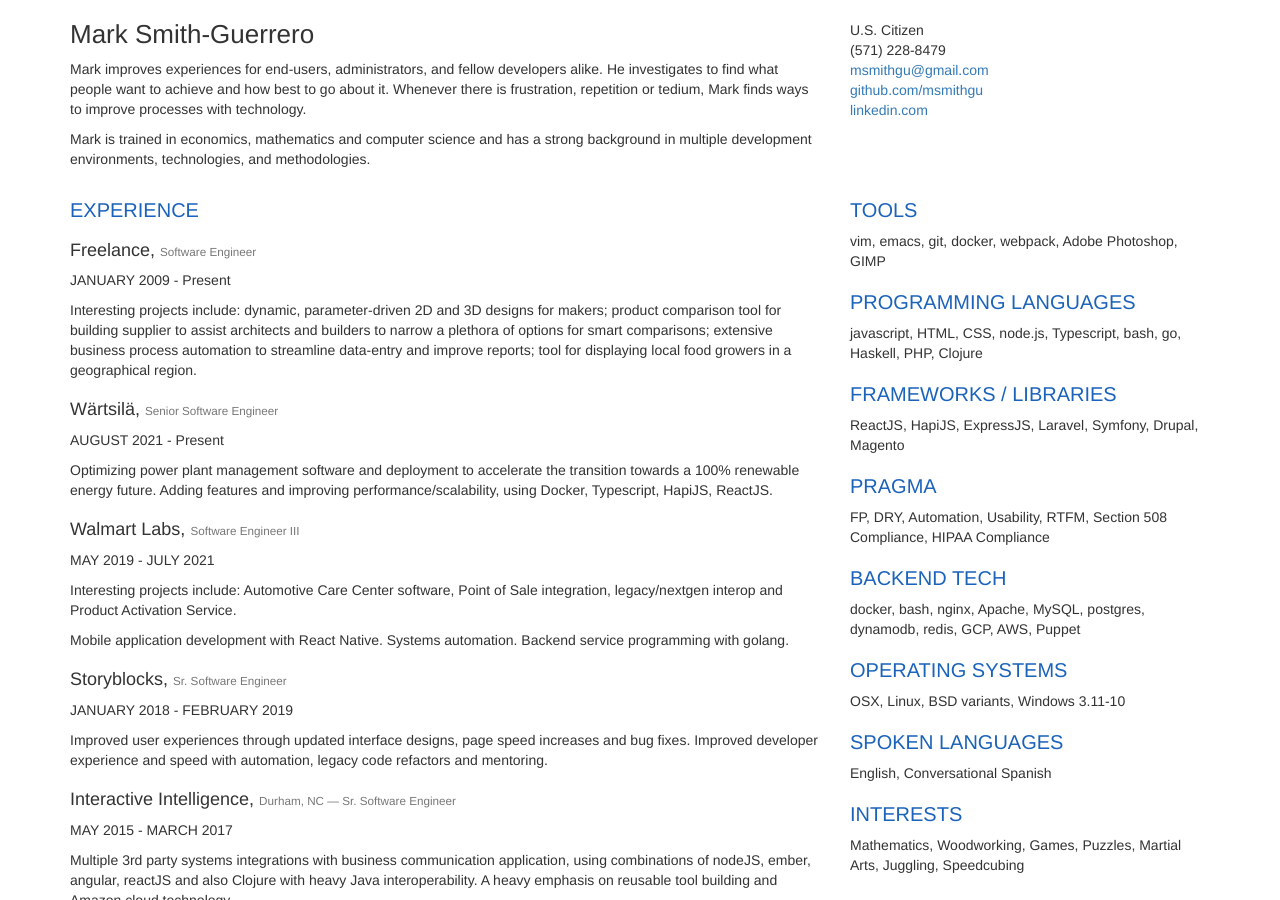
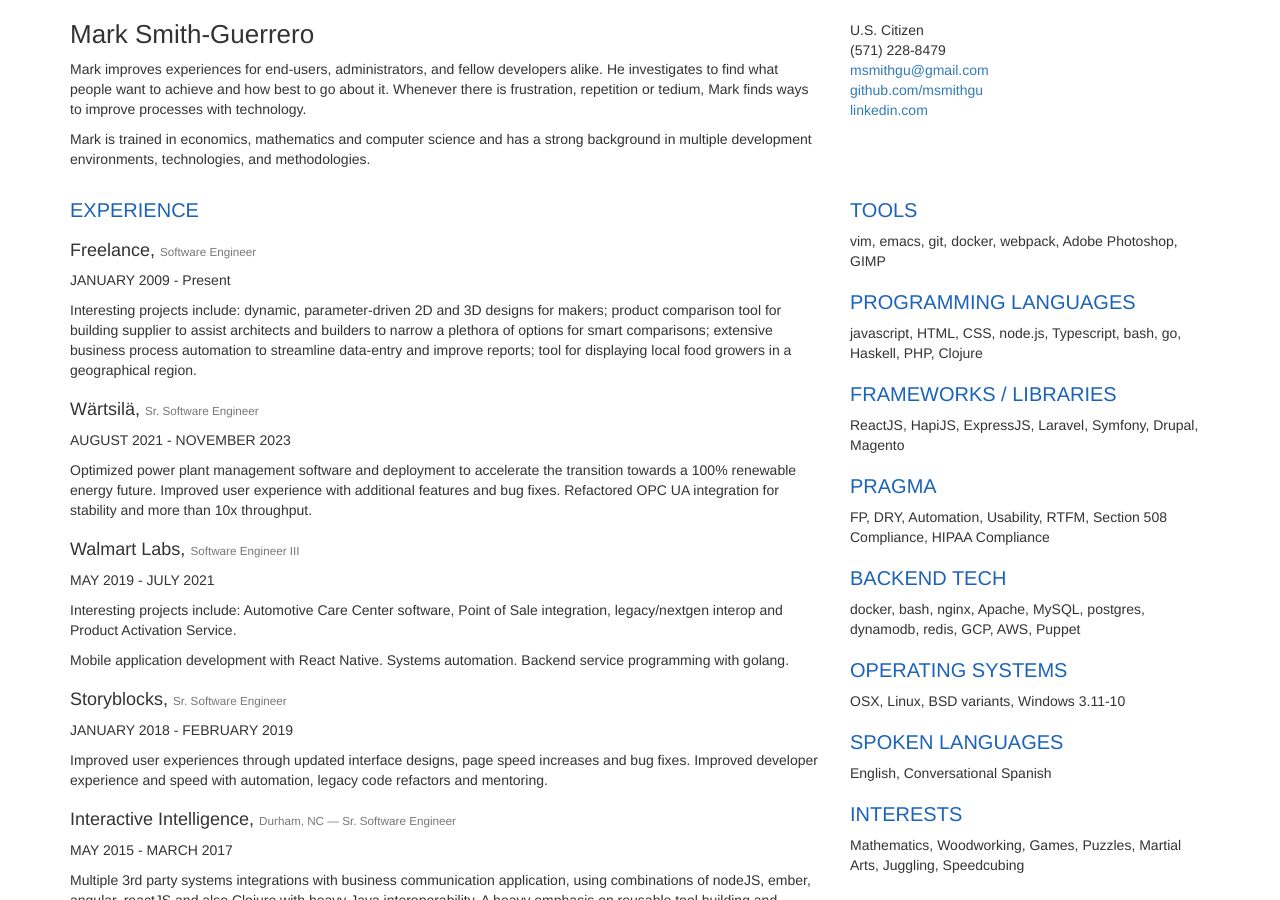
Before and after one commit to msmithgu/msmithgu.github.io, a Jekyll site: the page index.html, which Jekyll copies as it is, in a window 1280 px wide and 900 px high. Built offline with Jekyll 4.4.1, drawn with Linux system fonts in a browser that asks for light colours.

```diff
--- a/index.html
+++ b/index.html
@@ -70,11 +70,11 @@
           for building supplier to assist architects and builders to narrow a plethora of options for smart comparisons;
           extensive business process automation to streamline data-entry and improve reports; tool for displaying local
           food growers in a geographical region.</p>
-        <h3>Wärtsilä, <small>Senior Software Engineer</small></h3>
-        <p class="dates">AUGUST 2021 - Present</p>
-        <p>Optimizing power plant management software and deployment to accelerate the transition towards a 100%
-          renewable energy future. Adding features and improving performance/scalability, using Docker, Typescript,
-          HapiJS, ReactJS.</p>
+        <h3>Wärtsilä, <small>Sr. Software Engineer</small></h3>
+        <p class="dates">AUGUST 2021 - NOVEMBER 2023</p>
+        <p>Optimized power plant management software and deployment to accelerate the transition towards a 100%
+          renewable energy future. Improved user experience with additional features and bug fixes. Refactored OPC UA
+          integration for stability and more than 10x throughput.</p>
         <h3>Walmart Labs, <small>Software Engineer III</small></h3>
         <p class="dates">MAY 2019 - JULY 2021</p>
         <p>Interesting projects include: Automotive Care Center software, Point of Sale integration, legacy/nextgen
@@ -85,7 +85,8 @@
         <p class="dates">JANUARY 2018 - FEBRUARY 2019</p>
         <p>Improved user experiences through updated interface designs, page speed increases and bug fixes. Improved
           developer experience and speed with automation, legacy code refactors and mentoring.</p>
-        <h3>Interactive Intelligence, <small>Durham, NC — Sr. Software Engineer</small></h3>
+        <h3 style="page-break-before: always">Interactive Intelligence, <small>Durham, NC — Sr. Software
+            Engineer</small></h3>
         <p class="dates">MAY 2015 - MARCH 2017</p>
         <p>Multiple 3rd party systems integrations with business communication application, using combinations of
           nodeJS, ember, angular, reactJS and also Clojure with heavy Java interoperability. A heavy emphasis on
@@ -96,7 +97,7 @@
           and asynchronous data calls. Went on to make reports into dynamic and exportable dashboards, using AngularJS
           and d3js. Supported and improved existing system and troubleshot past data migration issues to recover
           previously missing data.</p>
-        <h3 style="page-break-before: always">SHRM, <small>Alexandria, VA — Web Developer</small></h3>
+        <h3>SHRM, <small>Alexandria, VA — Web Developer</small></h3>
         <p class="dates">FEBRUARY 2011 - APRIL 2014</p>
         <p>Application development, deploy and business automation using custom nodejs, Drupal, Magento, Django, iOS,
           puppet. High quality frontends paired with robust, automated backends, making for rapid, stable, incremental
```
Also changed, not shown: 1 other file.
